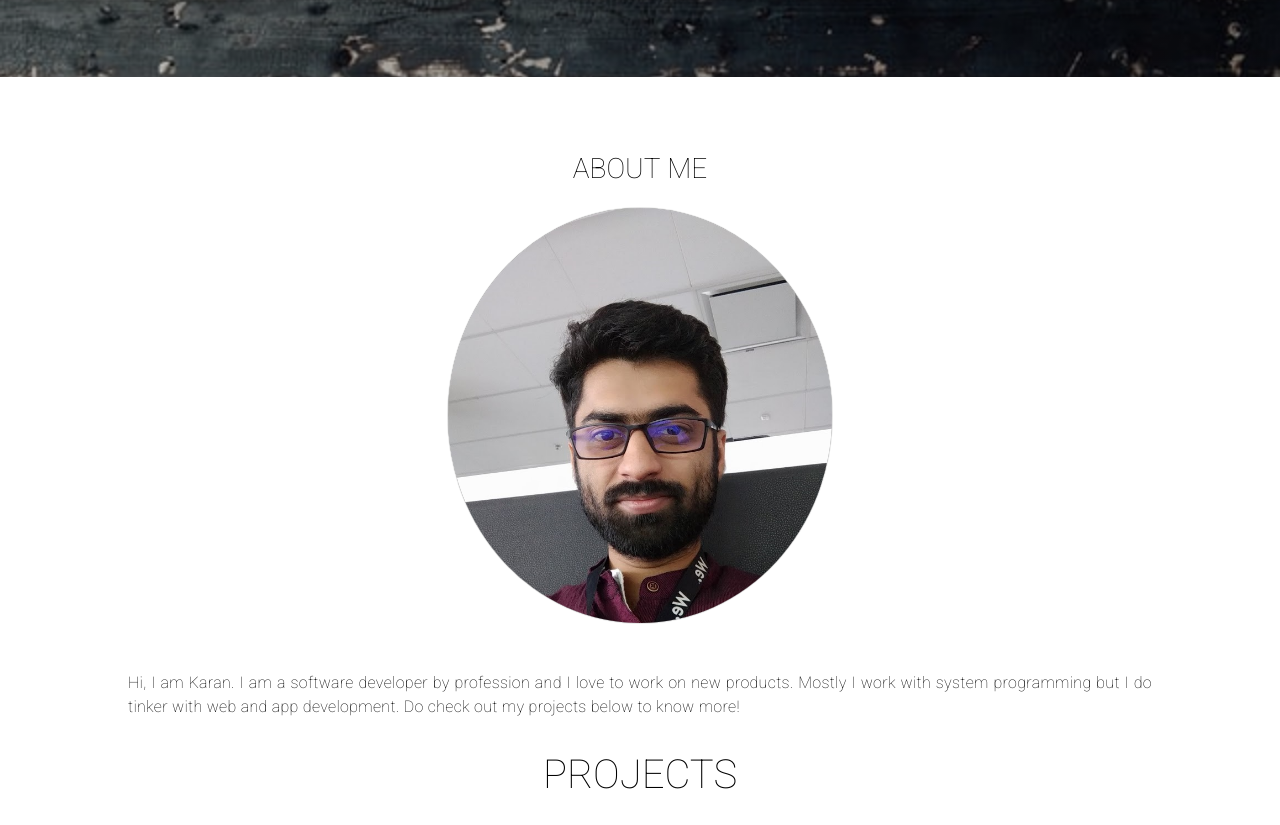
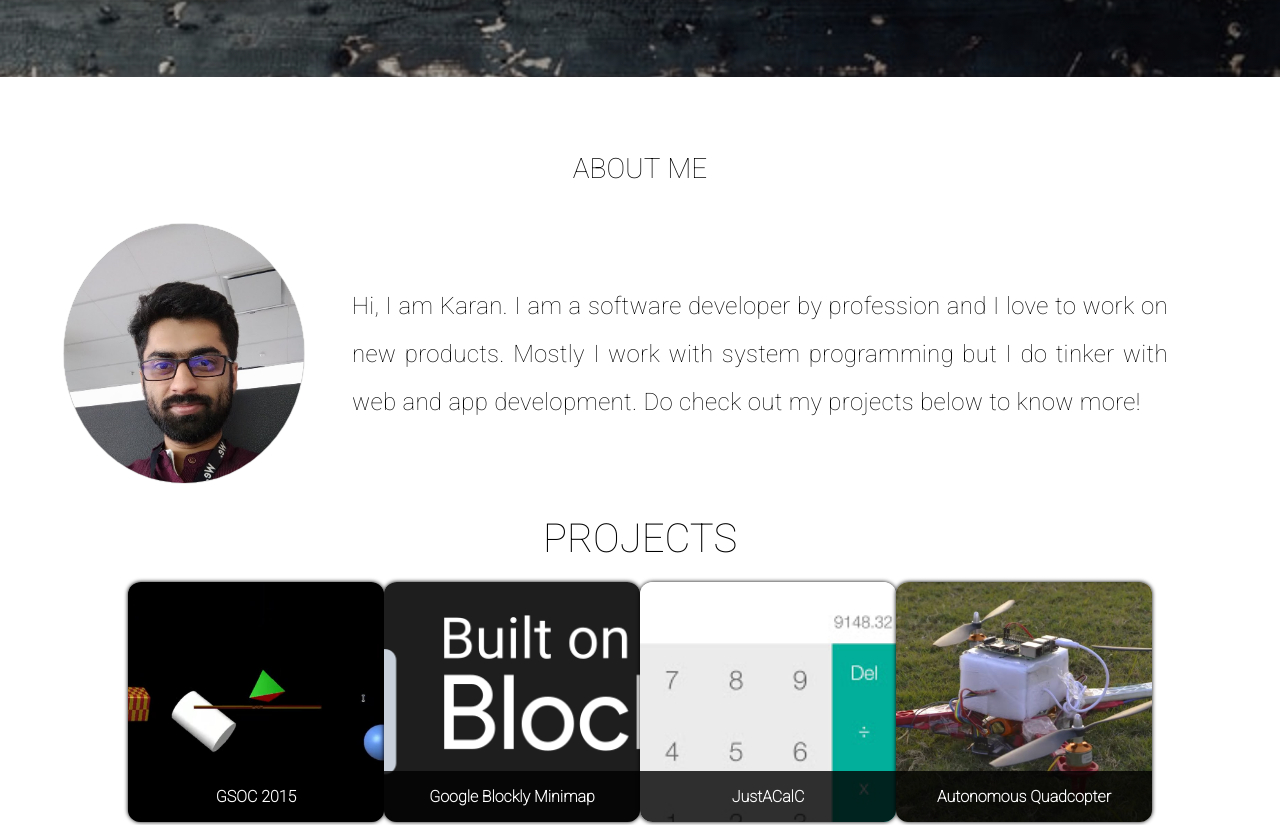
Before and after one commit to K-ran/personalReactSite, a React (Create React App) app: page / in a window 1280 px wide. Shown: the part 279-1104 px from the top of the page. Built offline with nearby package versions, Linux system fonts and the light colour scheme; the HTML template or start-up script is replaced by a standard one.

Commit message:
project cards fixed

```diff
--- a/src/App.css
+++ b/src/App.css
@@ -1,5 +1,9 @@
 
 @import url('https://fonts.googleapis.com/css2?family=Roboto:wght@100&display=swap');
+
+* {
+    box-sizing: border-box;
+  }
 
 body
 {
--- a/src/components/aboutme/Aboutme.css
+++ b/src/components/aboutme/Aboutme.css
@@ -1,4 +1,5 @@
-.profile_image {
+.profile_image
+{
     width: 30%;
     border-radius: 50%;
     object-fit: cover;
@@ -6,14 +7,24 @@
     box-shadow: 0px 0px 1px black;
 }
 
-.aboutme{
+@media (min-width: 850px)
+{
+    .profile_image
+    {
+        width: 15em;
+    }
+}
+
+.aboutme
+{
     display: flex;
     flex-direction: column;
     align-items: center;
     margin-top: 4em;
 }
 
-.profile_desc{
+.profile_desc
+{
     width: 80%;
     text-align: justify;
     margin-top: 3em;
@@ -22,8 +33,39 @@
     letter-spacing: 0.02rem;
 }
 
-.about_me_title{
+@media (min-width: 850px)
+{
+    .profile_desc
+    {
+        margin-top: 0em;
+        padding: 2em;
+        font-size: 1.5rem;
+        line-height: 3rem;
+    }
+}
+.about_me_title
+{
     margin-bottom: 0.5em;
     font-size: 2.5rem;
     font-variant-caps: all-petite-caps;
 }
+
+.about_me_content
+{
+    display: flex;
+    flex-direction: column;
+    align-items: center;
+    margin-top: 1em;
+}
+
+@media (min-width: 850px)
+{
+    .about_me_content
+    {
+        flex-direction: row;
+        align-items: center;
+        margin-top: 1em;
+        padding-left: 4em;
+        padding-right: 4em;
+    }
+}
--- a/src/components/aboutme/Aboutme.js
+++ b/src/components/aboutme/Aboutme.js
@@ -7,9 +7,11 @@ class Aboutme extends Component {
         return (
             <div id = "aboutme" className="aboutme">
                 <div className="about_me_title">About me</div>
-                <img src = {profile_image} className="profile_image" alt="something" />
-                <div className="profile_desc">
-                Hi, I am Karan. I am a software developer by profession and I love to work on new products. Mostly I work with system programming but I do tinker with web and app development. Do check out my projects below to know more!
+                <div className="about_me_content">
+                    <img src = {profile_image} className="profile_image" alt="something" />
+                    <div className="profile_desc">
+                    Hi, I am Karan. I am a software developer by profession and I love to work on new products. Mostly I work with system programming but I do tinker with web and app development. Do check out my projects below to know more!
+                    </div>
                 </div>
             </div>
         );
--- a/src/components/navbar/Navbar.js
+++ b/src/components/navbar/Navbar.js
@@ -22,7 +22,7 @@ class Navbar extends Component {
     }
 
     updateDimensions = () => {
-        if(window.innerWidth >= 600)
+        if(window.innerWidth >= 850)
         {
             this.setState(
                 {
--- a/src/components/projects/Projects.css
+++ b/src/components/projects/Projects.css
@@ -9,6 +9,21 @@
     margin-top: 2em;
 }
 
+.project_cards
+{
+    display: flex;
+    flex-direction: column;
+}
+
+@media (min-width: 850px)
+{
+    .project_cards
+    {
+        flex-wrap: wrap;
+        flex-direction: row;
+        justify-content: space-between;
+    }
+}
 
 .project_card
 {
@@ -29,6 +44,15 @@
     box-shadow: 0px 0px 4px black;
     transition: box-shadow 10ms;
 
+}
+
+@media (min-width: 850px)
+{
+    .project_card
+    {
+        margin: 0;
+        width: 25%;
+    }
 }
 
 .project_card:hover,
--- a/src/components/projects/Projects.js
+++ b/src/components/projects/Projects.js
@@ -16,7 +16,9 @@ class Projects extends Component {
         return (
             <div id="projects" className="card_container">
                 <div className="projects_title">Projects</div>
-                {item_array}
+                <div className="project_cards">
+                    {item_array}
+                </div>
             </div>
         );
     }
```
Also changed, not shown: src/components/navbar/Navbar.css (+4 -4 lines).
